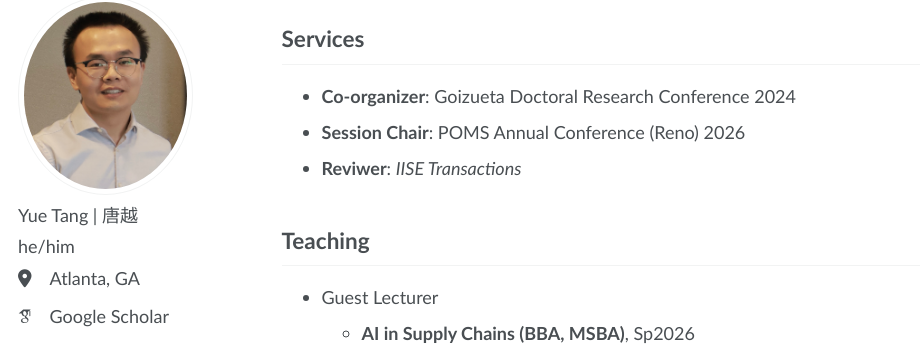
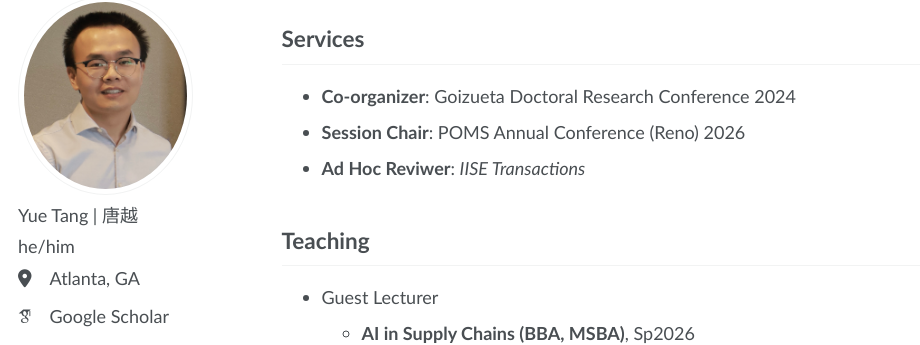
Before and after one commit to YueTang-YT/YueTang-YT.github.io, a Jekyll site: the page built from _pages/about.md, in a window 1280 px wide and 900 px high, scrolled down 1403 px. Shown: the part 103-448 px from the top of the window, without its empty margins (0-920 px from the left). Built offline with Jekyll 4.4.1, drawn with Linux system fonts in a browser that asks for light colours; some web fonts are replaced.

Commit message:
Update about.md

```diff
--- a/_pages/about.md
+++ b/_pages/about.md
@@ -81,7 +81,7 @@ I am a first-generation college student.
 ## Services {#services}
 - **Co-organizer**: Goizueta Doctoral Research Conference 2024
 - **Session Chair**: POMS Annual Conference (Reno) 2026
-- **Reviwer**: _IISE Transactions_
+- **Ad Hoc Reviwer**: _IISE Transactions_
 
 ## Teaching {#teaching}
 <ul>
```
